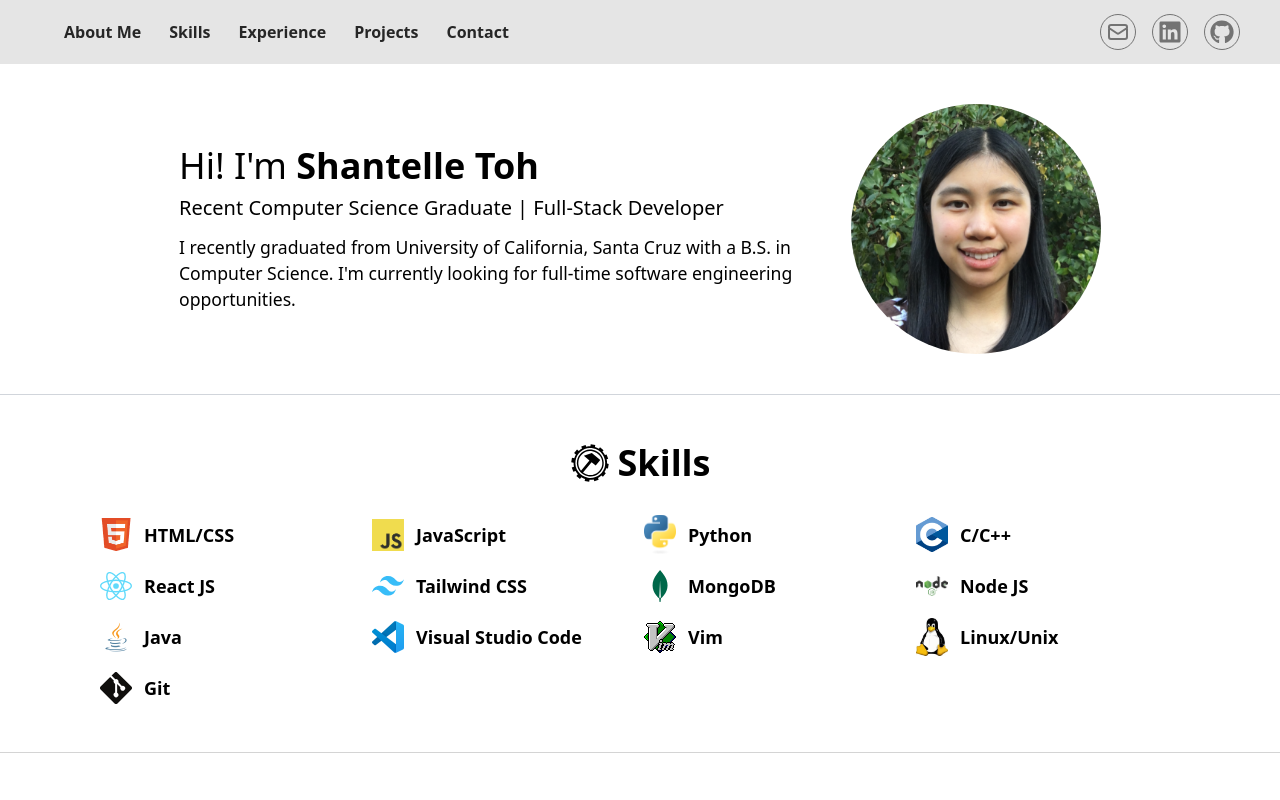
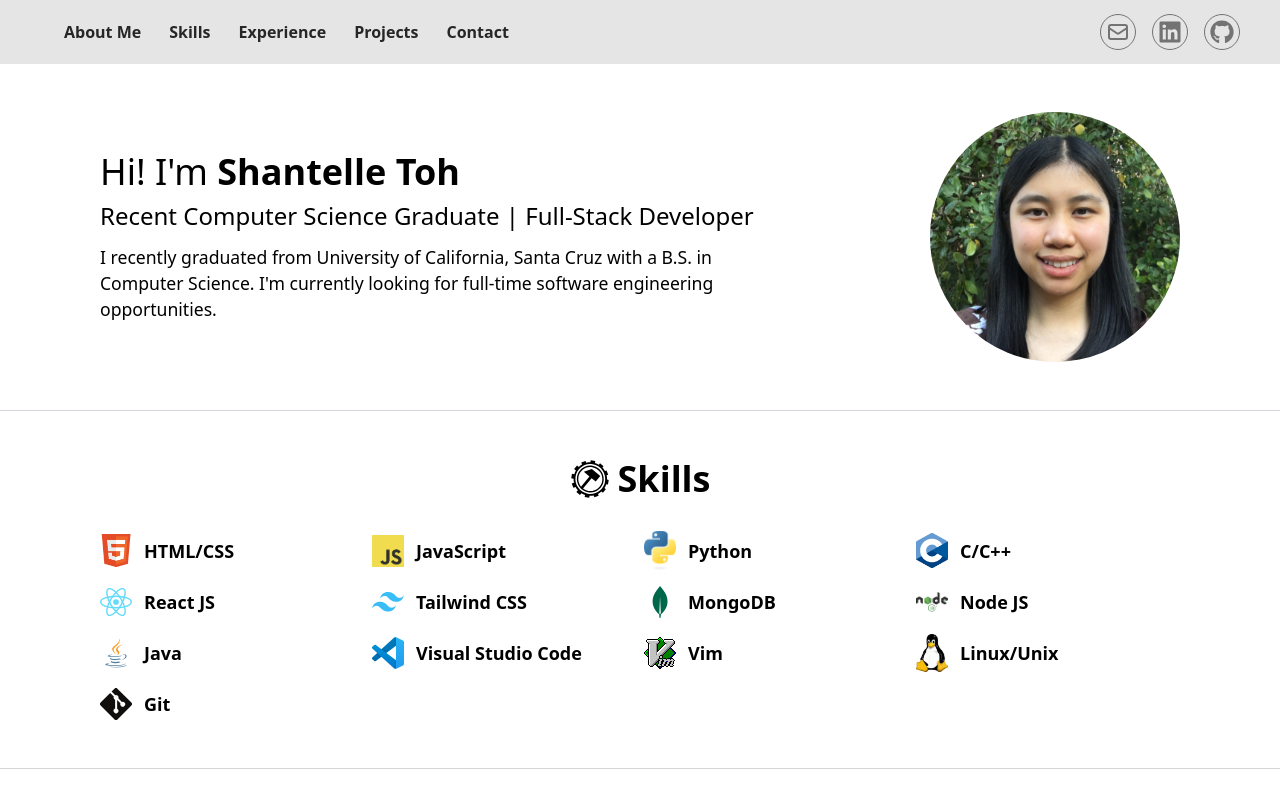
Before and after one commit to shantelletoh/shantelletoh.github.io, a React (Create React App) app in the folder client/: page / in a window 1280 px wide. Shown: the top 800 px of the page. Built offline with nearby package versions, Linux system fonts and the light colour scheme.

Commit message:
style about section

```diff
--- a/client/src/Components/About.jsx
+++ b/client/src/Components/About.jsx
@@ -2,8 +2,8 @@ import headshot from "../assets/headshot.png";
 
 export default function About() {
   return (
-    <div class="flex justify-center pt-10 pb-10">
-      <div class="w-[85vw] max-w-[1080px] flex justify-center flex-col-reverse sm:flex-row items-center sm:gap-5 lg:gap-8">
+    <div class="flex justify-center pt-12 pb-12">
+      <div class="w-[85vw] max-w-[1080px] flex justify-between flex-col-reverse sm:flex-row items-center sm:gap-5 lg:gap-8">
         <div>
           <h1 class="text-3xl sm:text-4xl w-full b-4 text-center sm:text-left">
             Hi! I'm <span class="font-bold">Shantelle&nbsp;Toh</span>
@@ -14,7 +14,7 @@ export default function About() {
 
           <div class="mt-2 text-center sm:text-left">
             {/* <span class="text-2xl block md:inline">Computer Science Student</span> */}
-            <p class="text-xl lg:inline">
+            <p class="text-xl sm:text-2xl lg:inline">
               Recent Computer Science Graduate |&nbsp;Full‑Stack&nbsp;Developer
             </p>
             {/* <p class="text-2xl lg:inline"> | Full-Stack Developer</p> */}
```
